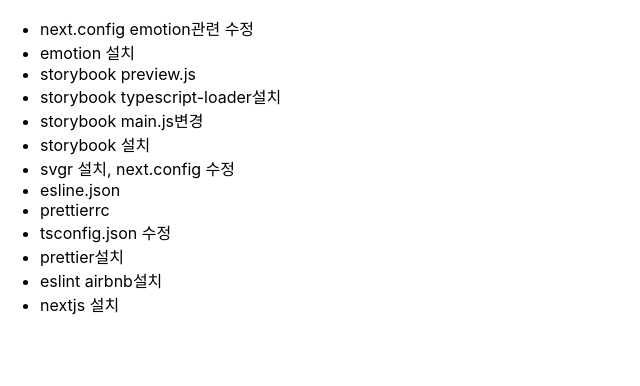
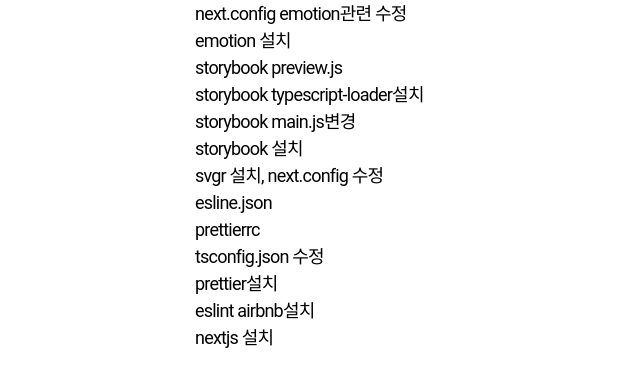
Before and after one commit to ferrari219/busker-app-ts, a Next.js app: page / in a window 1280 px wide. Shown: the top 386 px of the page, without its empty margins (0-640 px from the left). Built offline with nearby package versions, Linux system fonts and the light colour scheme; a web font is replaced by a local one.

Commit message:
head 연결, 공통파일 설정

```diff
--- a/pages/_app.tsx
+++ b/pages/_app.tsx
@@ -1,8 +1,13 @@
-import '../styles/globals.css'
-import type { AppProps } from 'next/app'
+import type { AppProps } from "next/app";
+import Global from "src/styles/globalStyle";
+import Layout from "src/components/99_Etc/Layout";
 
 function MyApp({ Component, pageProps }: AppProps) {
-  return <Component {...pageProps} />
+  return (
+    <Layout>
+      {Global}
+      <Component {...pageProps} />
+    </Layout>
+  );
 }
-
-export default MyApp
+export default MyApp;
--- /dev/null
+++ b/src/components/99_Etc/Heads.tsx
@@ -0,0 +1,26 @@
+import React from "react";
+import Head from "next/head";
+
+interface IheadsProps {
+  title?: string;
+}
+
+const Heads = ({ title }: IheadsProps) => {
+  return (
+    <Head>
+      <title>버스커: {title}</title>
+      <meta name="referrer" content="origin" />
+      {/* <meta charset="utf-8" /> */}
+      <meta httpEquiv="X-UA-Compatible" content="IE=edge" />
+      <meta name="viewport" content="width=device-width, initial-scale=1" />
+      <meta name="robots" content="index,follow" />
+      <meta name="format-detection" content="telephone=no" />
+    </Head>
+  );
+};
+
+Heads.defaultProps = {
+  title: "우리 동네 길거리 음식은 어디? - 버거,스테이크,커리",
+};
+
+export default Heads;
--- /dev/null
+++ b/src/components/99_Etc/Layout.tsx
@@ -0,0 +1,16 @@
+import Heads from "./Heads";
+
+interface IlayoutProps {
+  children: React.ReactNode;
+}
+
+const Layout: React.FunctionComponent<IlayoutProps> = ({ children }) => {
+  return (
+    <>
+      <Heads />
+      <div>{children}</div>
+    </>
+  );
+};
+
+export default Layout;
```
